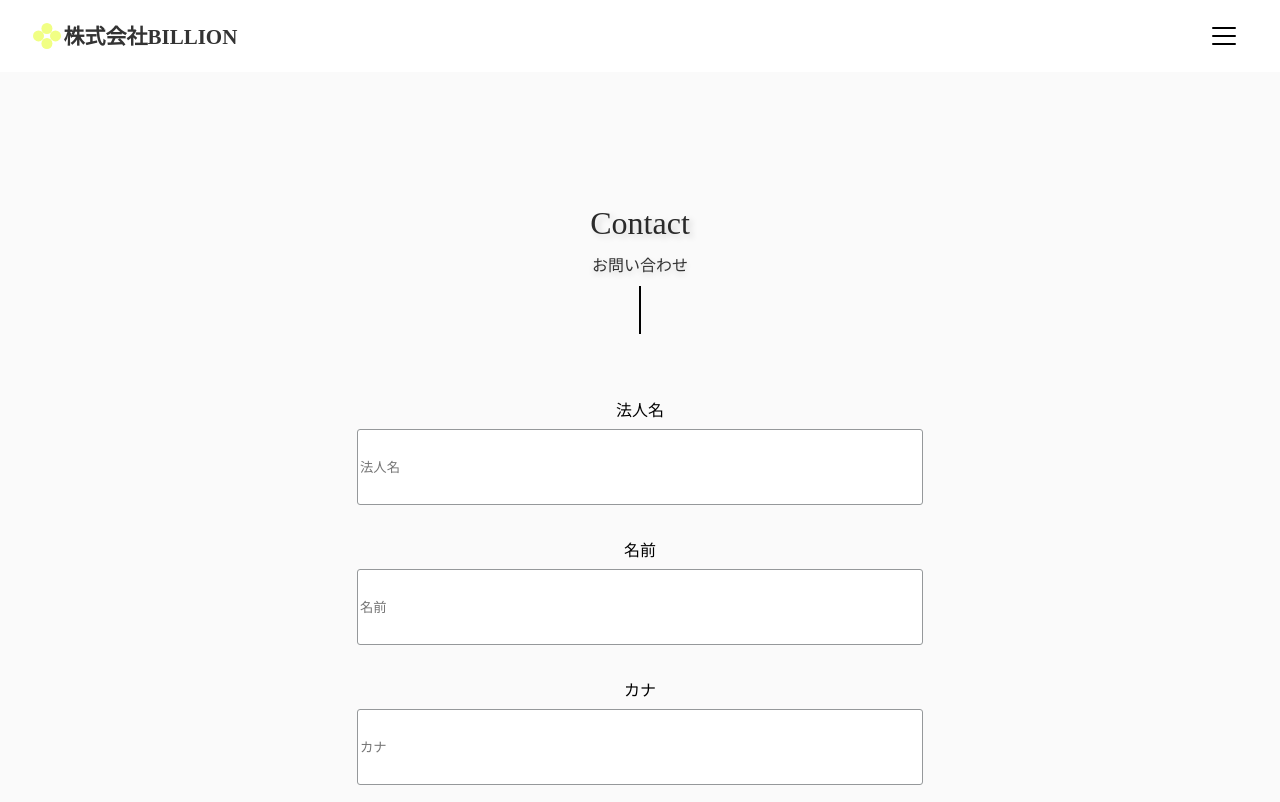
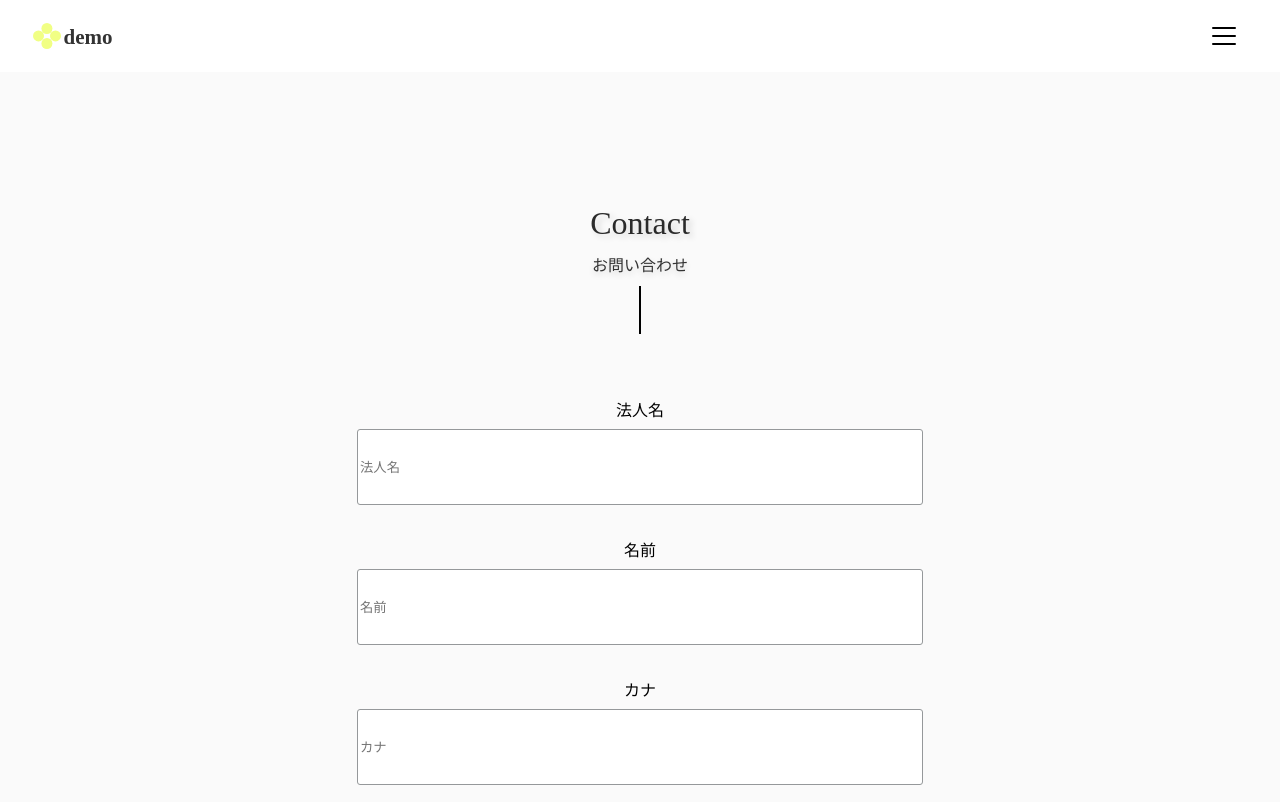
Before and after one commit to Masatingarrix24/demo-1, a plain HTML site: page BLO 2/contact.html in a window 1280 px wide. Shown: the top 802 px of the page. Drawn offline with nearby package versions, Linux system fonts and the light colour scheme.

Commit message:
Update contact.html

```diff
--- a/BLO 2/contact.html
+++ b/BLO 2/contact.html
@@ -4,7 +4,7 @@
     <meta charset="UTF-8">
     <!-- ビューポートの設定 -->
 	<meta name="viewport" content="width=device-width,initial-scale=1">
-    <title>株式会社BILLION_Contact</title>
+    <title>demo_Contact</title>
 
     <link rel="stylesheet" href="css/style.css">
     <script src="https://use.typekit.net/plx5yxp.js" async></script>
@@ -16,7 +16,7 @@
     <header class="header" id="home">
         <div class="header-logo">
             <img src="css/billion_logo.svg" class="logostyle">
-            <div class="logotext headerlogotext">株式会社BILLION</div>
+            <div class="logotext headerlogotext">demo</div>
         </div>
         <!-- ここからハンバーガーメニュー -->
         <div class="hamberger-menu">
```
